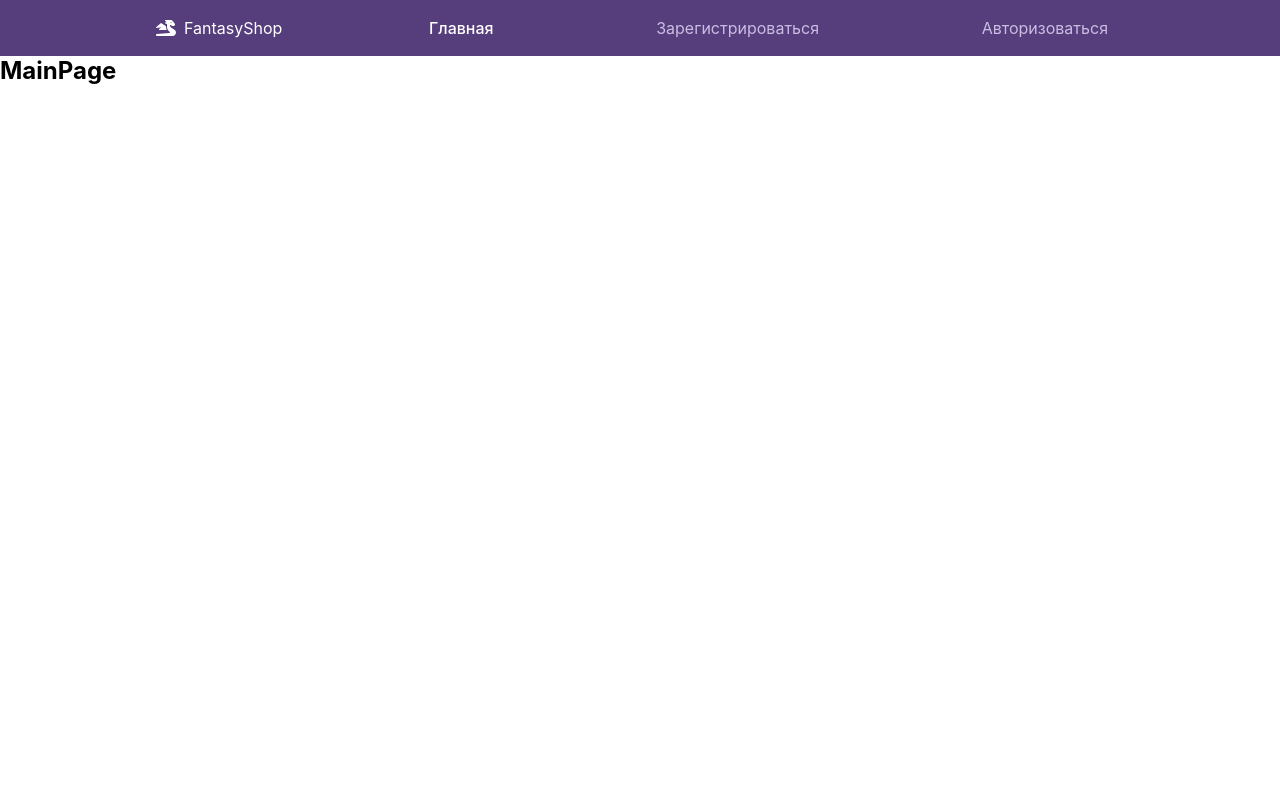
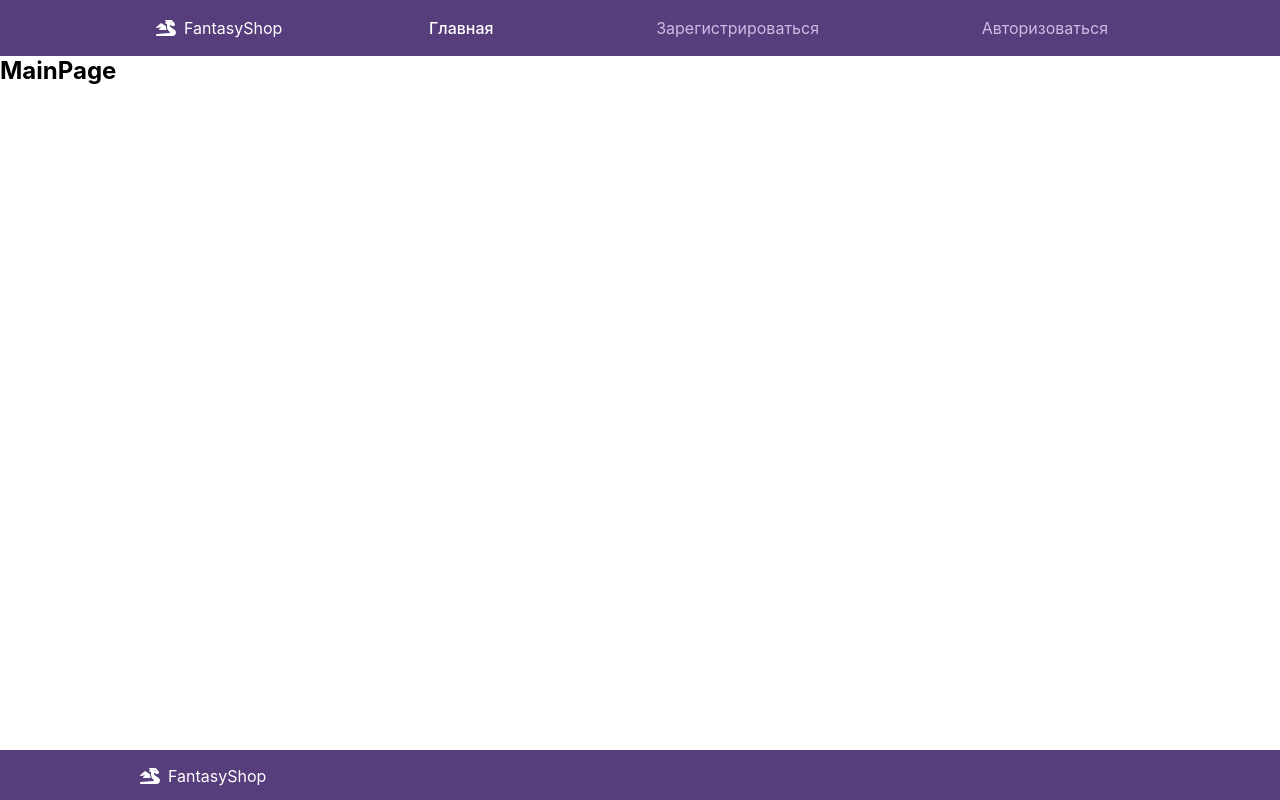
Before and after one commit to matveygrevtsov/fantasy_shop, a React (Create React App) app: page /#/ in a window 1280 px wide. Built offline with nearby package versions, Linux system fonts and the light colour scheme; no server answers.

Commit message:
Добавил Footer (#28)
Co-authored-by: matveygrevtsov <matveygrevcov@gmail.com>

```diff
--- a/src/App.tsx
+++ b/src/App.tsx
@@ -1,4 +1,5 @@
 import { HashRouter, Routes, Route } from "react-router-dom";
+import { Layout } from "./components/Header/components/Layout/Layout";
 import { constants } from "./constants";
 import { CartPage } from "./pages/CartPage/CartPage";
 import { MainPage } from "./pages/MainPage/MainPage";
@@ -8,6 +9,7 @@ import { SignUpPage } from "./pages/SignUpPage/SignUpPage";
 function App() {
   return (
     <HashRouter>
+      <Layout>
         <Routes>
           <Route path={constants.routes.CartPage.path} element={<CartPage />} />
           <Route
@@ -20,6 +22,7 @@ function App() {
           />
           <Route path="*" element={<MainPage />} />
         </Routes>
+      </Layout>
     </HashRouter>
   );
 }
--- /dev/null
+++ b/src/components/Header/components/Footer/Footer.module.css
@@ -0,0 +1,10 @@
+.root {
+  height: 50px;
+  background-color: var(--color-primary);
+  padding: 1rem;
+}
+
+.container {
+  margin: auto;
+  max-width: 1000px;
+}
--- /dev/null
+++ b/src/components/Header/components/Footer/Footer.tsx
@@ -0,0 +1,18 @@
+import cn from "classnames";
+import { Logo } from "../../../Logo/Logo";
+
+import s from "./Footer.module.css";
+
+interface Props {
+  className?: string;
+}
+
+export const Footer: React.FC<Props> = ({ className }) => {
+  return (
+    <footer className={cn(s.root, className)}>
+      <div className={s.container}>
+        <Logo />
+      </div>
+    </footer>
+  );
+};
--- /dev/null
+++ b/src/components/Header/components/Layout/Layout.module.css
@@ -0,0 +1,14 @@
+.root {
+  display: flex;
+  flex-direction: column;
+  height: 100%;
+}
+
+.container {
+  flex: 1 0 auto;
+}
+
+.footer {
+  flex-shrink: 0;
+  margin-top: 1rem;
+}
--- /dev/null
+++ b/src/components/Header/components/Layout/Layout.tsx
@@ -0,0 +1,20 @@
+import { Header } from "../../Header";
+import { Footer } from "../Footer/Footer";
+
+import s from "./Layout.module.css";
+
+interface Props {
+  children?: JSX.Element;
+}
+
+export const Layout: React.FC<Props> = ({ children }) => {
+  return (
+    <main className={s.root}>
+      <div className={s.container}>
+        <Header />
+        {children}
+      </div>
+      <Footer className={s.footer} />
+    </main>
+  );
+};
--- a/src/index.css
+++ b/src/index.css
@@ -5,6 +5,12 @@
   font-family: -apple-system, BlinkMacSystemFont, "Segoe UI", Roboto,
     "Helvetica Neue", Arial, sans-serif, "Apple Color Emoji", "Segoe UI Emoji",
     "Segoe UI Symbol";
+}
+
+html,
+body,
+#root {
+  height: 100%;
 }
 
 a {
--- a/src/pages/CartPage/CartPage.tsx
+++ b/src/pages/CartPage/CartPage.tsx
@@ -1,6 +1,5 @@
 import { observer } from "mobx-react-lite";
 import { Navigate } from "react-router-dom";
-import { Header } from "../../components/Header/Header";
 import { constants } from "../../constants";
 import { store, UserStatus } from "../../store";
 
@@ -11,10 +10,5 @@ export const CartPage = observer(() => {
     return <Navigate to={constants.routes.MainPage.path} />;
   }
 
-  return (
-    <div>
-      <Header />
-      <h2>CartPage</h2>
-    </div>
-  );
+  return <h2>CartPage</h2>;
 });
--- a/src/pages/MainPage/MainPage.tsx
+++ b/src/pages/MainPage/MainPage.tsx
@@ -1,10 +1,3 @@
-import { Header } from "../../components/Header/Header";
-
 export const MainPage = () => {
-  return (
-    <div>
-      <Header />
-      <h2>MainPage</h2>
-    </div>
-  );
+  return <h2>MainPage</h2>;
 };
--- a/src/pages/SignInPage/SignInPage.tsx
+++ b/src/pages/SignInPage/SignInPage.tsx
@@ -3,7 +3,6 @@ import { SignInPageStatus, useSignInPage } from "./useSignInPage";
 import { store, UserStatus } from "../../store";
 import { Navigate } from "react-router-dom";
 import { constants } from "../../constants";
-import { Header } from "../../components/Header/Header";
 import { SignInForm } from "./components/SignInForm/SignInForm";
 import { Preloader } from "../../components/Preloader/Preloader";
 import { SubmitButton } from "../../components/Header/components/SubmitButton/SubmitButton";
@@ -23,20 +22,15 @@ export const SignInPage = observer(() => {
 
   if (state.status === SignInPageStatus.WaitingForUserInput) {
     return (
-      <div>
-        <Header />
       <div className={s.container}>
         <h2 className={s.title}>{title}</h2>
         <SignInForm onSubmit={handleSubmit} className={s.form} />
-        </div>
       </div>
     );
   }
 
   if (state.status === SignInPageStatus.Error) {
     return (
-      <div>
-        <Header />
       <div className={s.container}>
         <h2>Ошибка авторизации</h2>
         <div className={s.error}>{state.error}</div>
@@ -47,18 +41,14 @@ export const SignInPage = observer(() => {
           Попробовать ещё раз
         </SubmitButton>
       </div>
-      </div>
     );
   }
 
   // По умолчанию отображаем прелоадер
   return (
-    <div>
-      <Header />
     <div className={s.container}>
       <h2 className={s.title}>{title}</h2>
       <Preloader className={s.preloader} />
     </div>
-    </div>
   );
 });
--- a/src/pages/SignUpPage/SignUpPage.tsx
+++ b/src/pages/SignUpPage/SignUpPage.tsx
@@ -1,6 +1,5 @@
 import { observer } from "mobx-react-lite";
 import { Link, Navigate } from "react-router-dom";
-import { Header } from "../../components/Header/Header";
 import { constants } from "../../constants";
 import { store, UserStatus } from "../../store";
 import { SignUpForm } from "./components/SignUpForm/SignUpForm";
@@ -24,8 +23,6 @@ export const SignUpPage = observer(() => {
 
   if (state.status === SignUpPageStatus.WaitingForUserInput) {
     return (
-      <div>
-        <Header />
       <div className={s.container}>
         <h2 className={s.title}>{title}</h2>
         <SignUpForm onSubmit={handleSubmit} className={s.form} />
@@ -33,14 +30,11 @@ export const SignUpPage = observer(() => {
           {alreadyHasAccountText}
         </Link>
       </div>
-      </div>
     );
   }
 
   if (state.status === SignUpPageStatus.Error) {
     return (
-      <div>
-        <Header />
       <div className={s.container}>
         <h2 className={s.title}>Ошибка регистрации</h2>
         <div className={s.error}>{state.error}</div>
@@ -54,18 +48,14 @@ export const SignUpPage = observer(() => {
           {alreadyHasAccountText}
         </Link>
       </div>
-      </div>
     );
   }
 
   // По умолчанию отображаем прелоадер
   return (
-    <div>
-      <Header />
     <div className={s.container}>
       <h2 className={s.title}>{title}</h2>
       <Preloader className={s.preloader} />
     </div>
-    </div>
   );
 });
```
Lines whose indentation alone changed are shown as unchanged.
